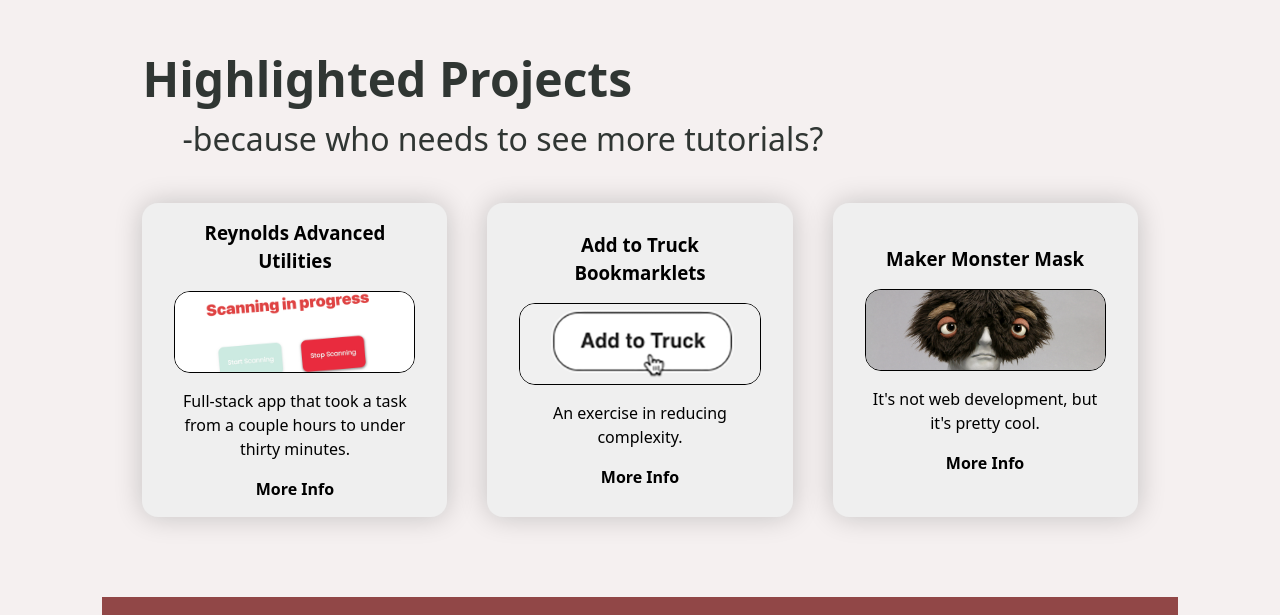
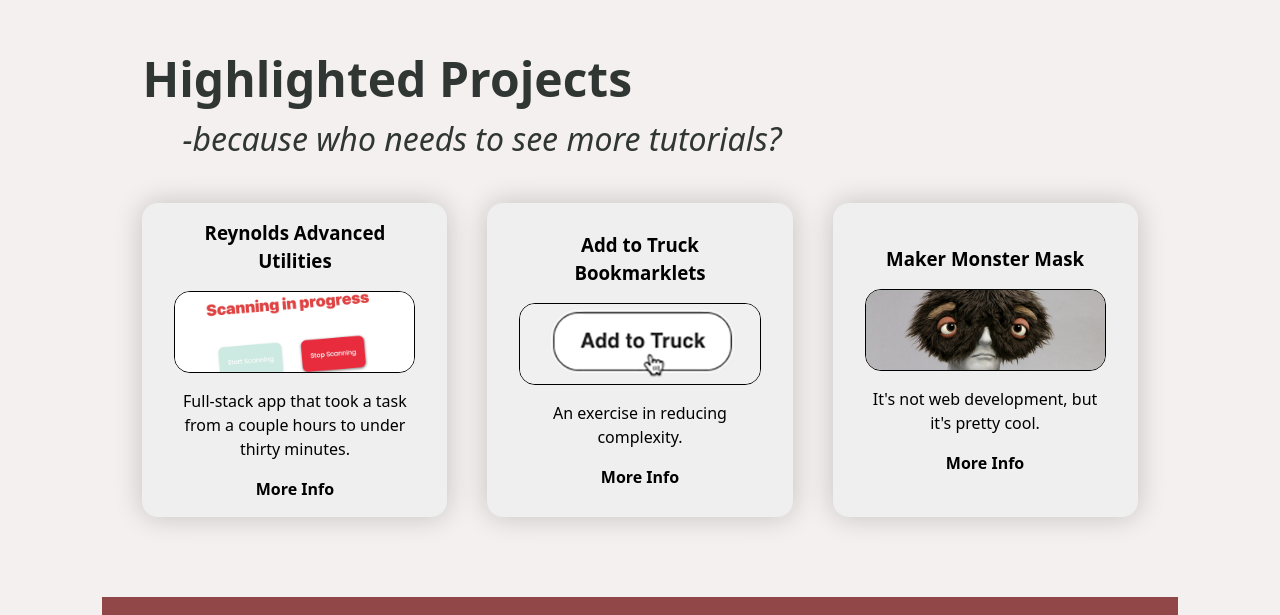
Before and after one commit to jake-waldron/portfolio, a Next.js app: page / in a window 1280 px wide. Shown: the part 1337-1952 px from the top of the page. Built offline with nearby package versions, Linux system fonts and the light colour scheme.

Commit message:
change highlight tag to italics

```diff
--- a/components/Projects.jsx
+++ b/components/Projects.jsx
@@ -65,6 +65,7 @@ const Heading = styled.div`
 	p {
 		font-weight: 300;
 		font-size: 1.5rem;
+		font-style: italic;
 		margin-left: 20px;
 		opacity: 0;
 
```
